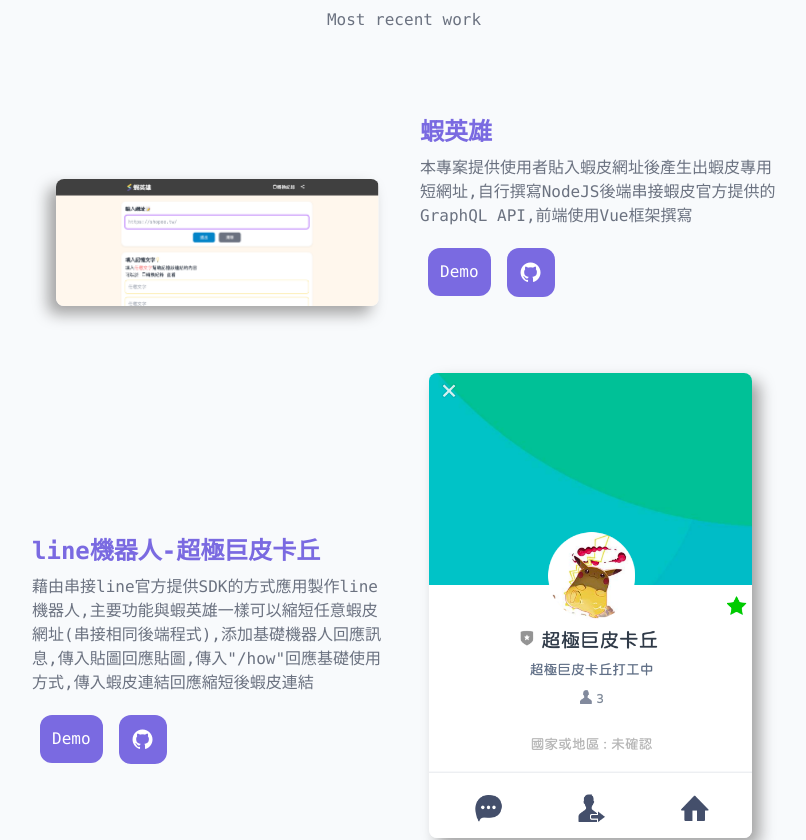
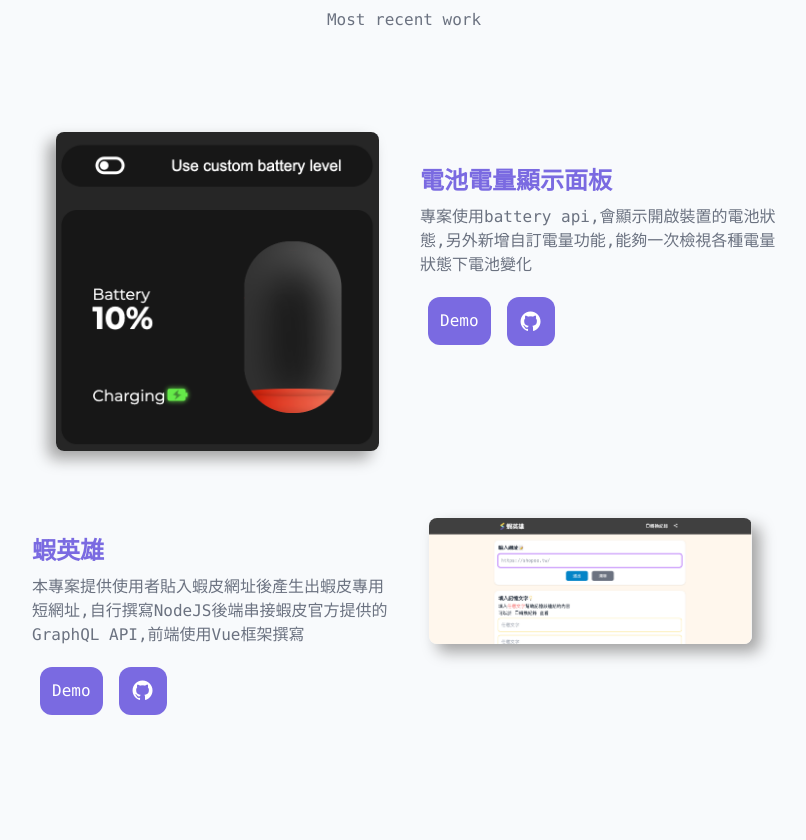
Before and after one commit to connectshark/nosegates, a Vue app: page / in a window 1280 px wide. Shown: the part 2540-3380 px from the top of the page, without its empty margins (236-1042 px from the left). Built offline with nearby package versions, Linux system fonts and the light colour scheme.

Commit message:
新增portfolio項目
新增電池專案

```diff
--- a/src/components/contactSection.vue
+++ b/src/components/contactSection.vue
@@ -9,7 +9,14 @@
       </span>
       <div class="w-full">
         <h3 class=" text-xl">{{ item.title }}</h3>
-        <p class="text-gray-500 dark:text-gray-300">{{  item.detail }}</p>
+        <p class="text-gray-500 dark:text-gray-300">
+          <a v-if="item.href" :href="item.href + item.detail">
+            {{  item.detail }}
+          </a>
+          <template v-else>
+            {{  item.detail }}
+          </template>
+        </p>
       </div>
     </div>
   </div>
@@ -21,17 +28,20 @@
   {
     icon: 'bx-phone',
     title: 'Call Me',
-    detail: '0968-841-641'
+    detail: '0968-841-641',
+    href: 'tel:'
   },
   {
     icon: 'bx-mail-send',
     title: 'Email',
-    detail: 'bobhus394@gmail.com'
+    detail: 'bobhus394@gmail.com',
+    href: 'mailto:'
   },
   {
     icon: 'bx-map-pin',
     title: 'Location',
-    detail: 'New Taipei City'
+    detail: 'New Taipei City',
+    href: ''
   }
 ]
 </script>
--- a/src/views/HomeView.vue
+++ b/src/views/HomeView.vue
@@ -119,6 +119,13 @@
 
 const portfolio = [
   {
+    link: 'https://connectshark.github.io/battery-level-panel/',
+    title: '電池電量顯示面板',
+    subtitle: '專案使用battery api,會顯示開啟裝置的電池狀態,另外新增自訂電量功能,能夠一次檢視各種電量狀態下電池變化',
+    github: 'https://github.com/connectshark/battery-level-panel',
+    img: '/portfolio/battery.png'
+  },
+  {
     link: 'https://shopee.nosegates.com/',
     title: '蝦英雄',
     subtitle: '本專案提供使用者貼入蝦皮網址後產生出蝦皮專用短網址,自行撰寫NodeJS後端串接蝦皮官方提供的GraphQL API,前端使用Vue框架撰寫',
```
Also changed, not shown: public/portfolio/battery.png (added).
